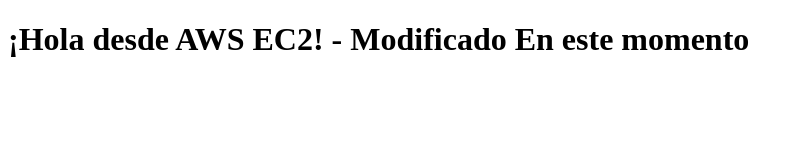
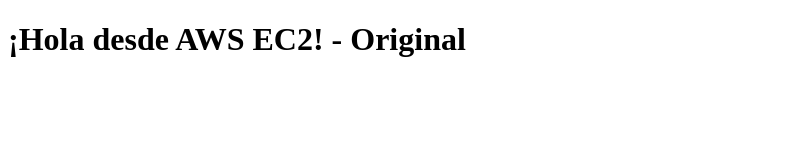
Before and after one commit to JMBOOTCAMP/mi-app-ec2, a plain HTML site: page index.html in a window 1280 px wide. Shown: the whole page, without its empty margins (0-801 px from the left). Drawn offline with Linux system fonts and the light colour scheme.

Commit message:
Actualizando al Original

```diff
--- a/index.html
+++ b/index.html
@@ -6,6 +6,6 @@
     <title>Mi App en EC2</title>
 </head>
 <body>
-    <h1>¡Hola desde AWS EC2! - Modificado En este momento</h1>
+    <h1>¡Hola desde AWS EC2! - Original</h1>
 </body>
 </html>
```
